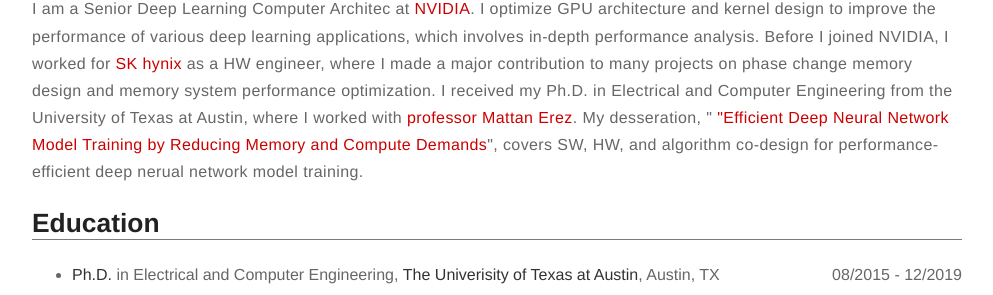
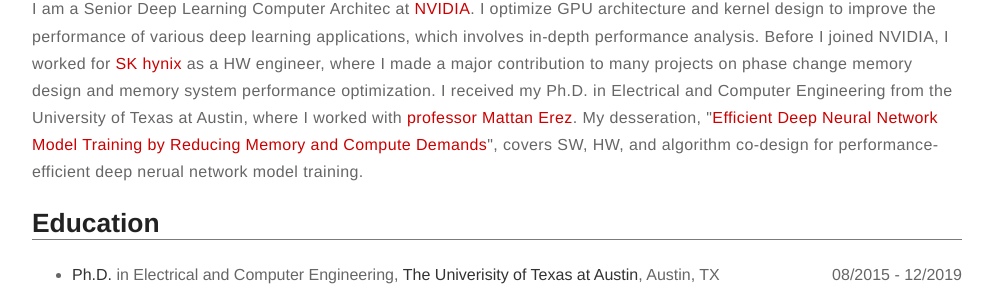
Before and after one commit to erhoo82/erhoo82.github.io, a Jekyll site: the page built from about.md, in a window 1280 px wide and 900 px high, scrolled down 473 px. Shown: the part 151-446 px from the top of the window, without its empty margins (143-1136 px from the left). Built offline with Jekyll 4.4.1, drawn with Linux system fonts in a browser that asks for light colours.

Commit message:
update dissertation]

```diff
--- a/about.md
+++ b/about.md
@@ -9,7 +9,7 @@ layout: page
 <p>I am a 5th-year Ph.D candidate majoring in computer architecture at UT Austin and I am getting research advice from <a href="https://lph.ece.utexas.edu/merez/MattanErez/MattanErez" style="text-decoration : none;color: #cc0000"> Professor Mattan Erez</a>. My current research interests are i) machine learning acceleration, ii) energy efficient and high-performance memory system, and iii) system fault resilience .
 </p>
 -->
-<p>I am a Senior Deep Learning Computer Architec at <a href="https://developer.nvidia.com/" style="text-decoration : none;color: #cc0000"> NVIDIA</a>. I optimize GPU architecture and kernel design to improve the performance of various deep learning applications, which involves in-depth performance analysis. Before I joined NVIDIA, I worked for <a href="https://www.skhynix.com/eng/main.do" style="text-decoration : none;color: #cc0000"> SK hynix</a> as a HW engineer, where I made a major contribution to many projects on phase change memory design and memory system performance optimization. I received my Ph.D. in Electrical and Computer Engineering from the University of Texas at Austin, where I worked with <a href="https://lph.ece.utexas.edu/merez/MattanErez/MattanErez" style="text-decoration : none;color: #cc0000"> professor Mattan Erez</a>. My desseration, "<a href="https://repositories.lib.utexas.edu/bitstream/handle/2152/81143/LYM-DISSERTATION-2019.pdf?sequence=1" style="text-decoration : none;color: #cc0000"> "Efficient Deep Neural Network Model Training by Reducing Memory and Compute Demands</a>", covers SW, HW, and algorithm co-design for performance-efficient deep nerual network model training.
+<p>I am a Senior Deep Learning Computer Architec at <a href="https://developer.nvidia.com/" style="text-decoration : none;color: #cc0000"> NVIDIA</a>. I optimize GPU architecture and kernel design to improve the performance of various deep learning applications, which involves in-depth performance analysis. Before I joined NVIDIA, I worked for <a href="https://www.skhynix.com/eng/main.do" style="text-decoration : none;color: #cc0000"> SK hynix</a> as a HW engineer, where I made a major contribution to many projects on phase change memory design and memory system performance optimization. I received my Ph.D. in Electrical and Computer Engineering from the University of Texas at Austin, where I worked with <a href="https://lph.ece.utexas.edu/merez/MattanErez/MattanErez" style="text-decoration : none;color: #cc0000"> professor Mattan Erez</a>. My desseration, "<a href="https://repositories.lib.utexas.edu/bitstream/handle/2152/81143/LYM-DISSERTATION-2019.pdf?sequence=1" style="text-decoration : none;color: #cc0000">Efficient Deep Neural Network Model Training by Reducing Memory and Compute Demands</a>", covers SW, HW, and algorithm co-design for performance-efficient deep nerual network model training.
 </p>
 
 <h2>Education<hr></h2>
```
